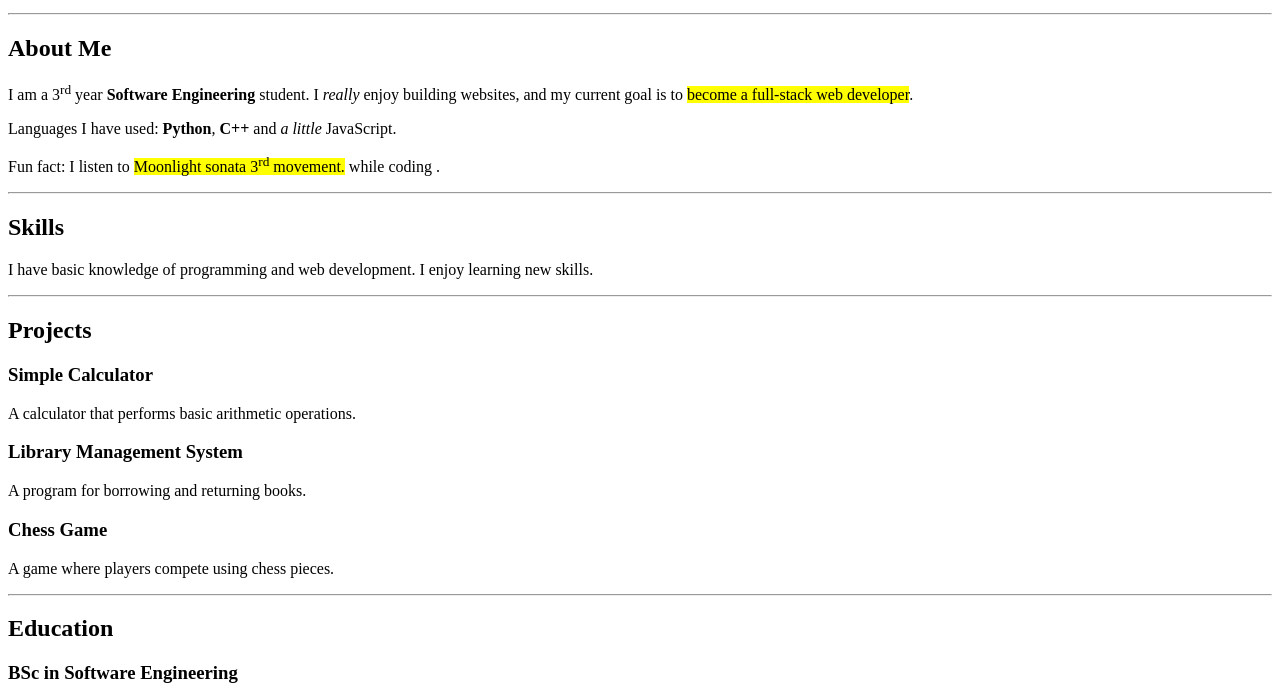
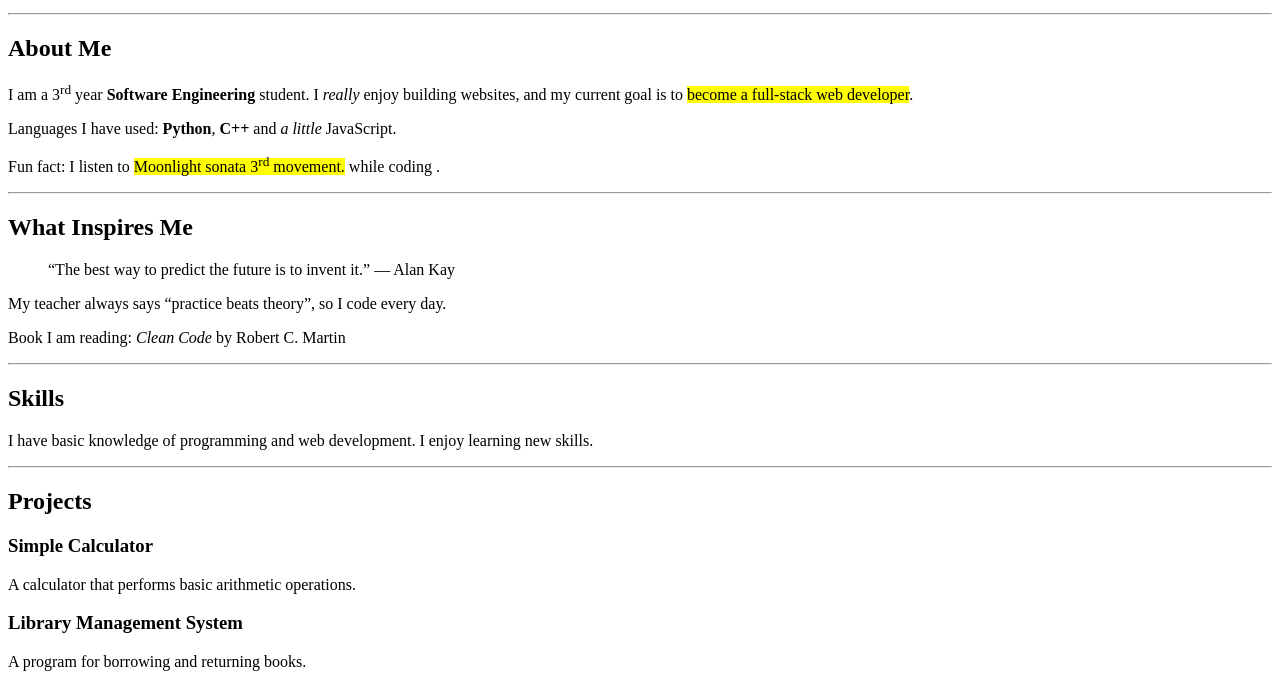
Before and after one commit to Alazar-w/Alazar-Portifolio, a plain HTML site: page index.html in a window 1280 px wide. Shown: the part 101-788 px from the top of the page. Drawn offline with Linux system fonts and the light colour scheme.

Commit message:
added what inspires me section

```diff
--- a/index.html
+++ b/index.html
@@ -18,6 +18,15 @@ I <em>really</em> enjoy building websites, and my current goal is to
 JavaScript.</p>
 <p>Fun fact: I listen to <mark>Moonlight sonata 3<sup>rd</sup> movement.</mark> while coding .</p>
 <hr>
+
+<h2>What Inspires Me</h2>
+<blockquote>
+“The best way to predict the future is to invent it.” — Alan Kay
+</blockquote>
+<p>My teacher always says <q>practice beats theory</q>, so I code every day.</p>
+<p>Book I am reading: <cite>Clean Code</cite> by Robert C. Martin</p>
+<hr>
+
 
 <h2>Skills</h2>
 <p>I have basic knowledge of programming and web development.
```
